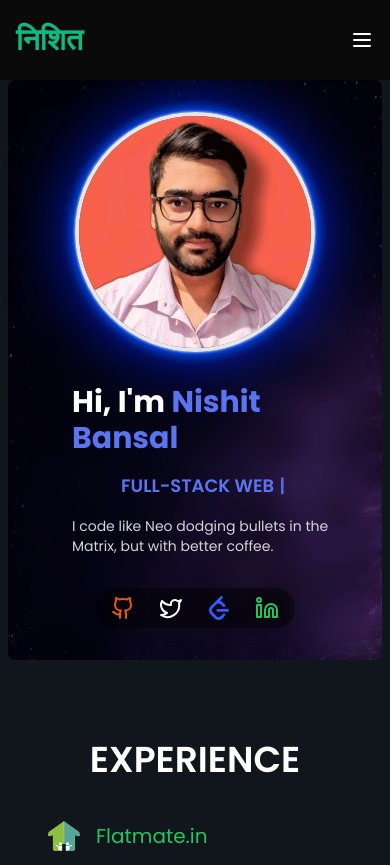
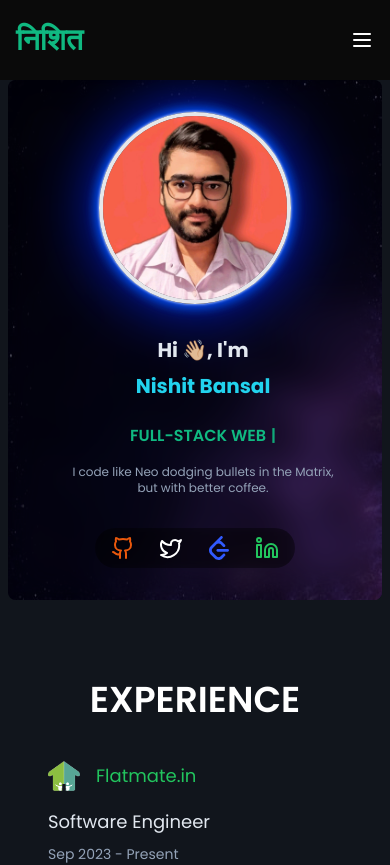
Before and after one commit to Nishit278/Portfolio, a React (Vite) app: page / in a window 390 px wide. Shown: the top 865 px of the page. Built offline with nearby package versions, Linux system fonts and the light colour scheme; no server answers.

Commit message:
Responsive fix

```diff
--- a/src/components/Home.jsx
+++ b/src/components/Home.jsx
@@ -32,19 +32,20 @@ const Home = ({
       <div className="bg-hero-pattern min-h-[300px] rounded-lg w-full">
         <div className="min-h-[300px] py-8 w-full bg-black/30 backdrop-blur-lg rounded-lg flex lg:flex-row flex-col lg:gap-2 gap-8 items-center justify-between px-12">
           <img
-            className="h-60 w-60 rounded-full border-4 shadow-[0_0_3px_#fff,inset_0_0_6px_#fff,0_0_12px_#03f,0_0_15px_#08f,0_0_70px_#02f] "
+            className="h-48 w-48 sm:h-60 sm:w-60 rounded-full border-4 shadow-[0_0_3px_#fff,inset_0_0_6px_#fff,0_0_12px_#03f,0_0_15px_#08f,0_0_70px_#02f] "
             src={Profile}
           />
           {/* professional looking and modern */}
           <div className="ml-4 flex flex-col gap-4 items-center">
-            <h1 className="text-3xl text-white font-bold">
-              Hi, I'm <span className="text-[#5b75f0]"> Nishit Bansal</span>{" "}
+            <h1 className="sm:text-3xl text-xl text-center text-white font-bold">
+              <p className="text-slate-200">Hi 👋🏼, I'm </p>
+              <p className="text-cyan-400 my-2"> Nishit Bansal</p>{" "}
             </h1>
             <p
-              className="text-lg text-[#5b75f0] uppercase font-semibold"
+              className="sm:text-lg text-md text-center text-emerald-500 uppercase font-semibold"
               id="typewriter"
             ></p>
-            <p className="text-sm text-zinc-300">
+            <p className="sm:text-base text-xs text-center text-slate-400">
               I code like Neo dodging bullets in the Matrix, but with better
               coffee.
             </p>
--- a/src/components/NavbarMobile.jsx
+++ b/src/components/NavbarMobile.jsx
@@ -35,7 +35,7 @@ const NavbarMobile = ({
   return (
     <nav className="h-20 md:hidden flex sticky inset-0 bg-neutral-950 z-[50] items-center justify-between px-4 text-2xl">
       <div className="text-white">
-        <h1 className="text-3xl text-emerald-500 font-bold">निशित</h1>
+        <h1 className="text-3xl hover:cursor-pointer text-emerald-500 font-bold">निशित</h1>
       </div>
       <div className="z-[50]">
         {!isOpen ? (
--- a/src/components/Timeline.jsx
+++ b/src/components/Timeline.jsx
@@ -72,12 +72,12 @@ const TimeLine = ({ experienceRef }) => {
         <div className="flex flex-col gap-4 text-slate-200 px-10">
           <div className="flex gap-4 items-center">
             <img src={FM} className="w-8 h-8" alt="" />
-            <h1 className="text-xl text-green-500">Flatmate.in</h1>
+            <h1 className="text-lg text-green-500">Flatmate.in</h1>
           </div>
           <div className="flex flex-col gap-2 ">
-            <h1 className="text-slate-300 text-xl">Software Engineer</h1>
+            <h1 className="text-slate-200 text-lg">Software Engineer</h1>
             {/* <p className="text-emerald-500">Flatmate.in</p> */}
-            <p className="text-sm">Sep 2023 - Present</p>
+            <p className="text-sm text-slate-400">Sep 2023 - Present</p>
           </div>
           <ul className=" list-disc text-sm p-4 space-y-4">
             <li className="p-0">
```
